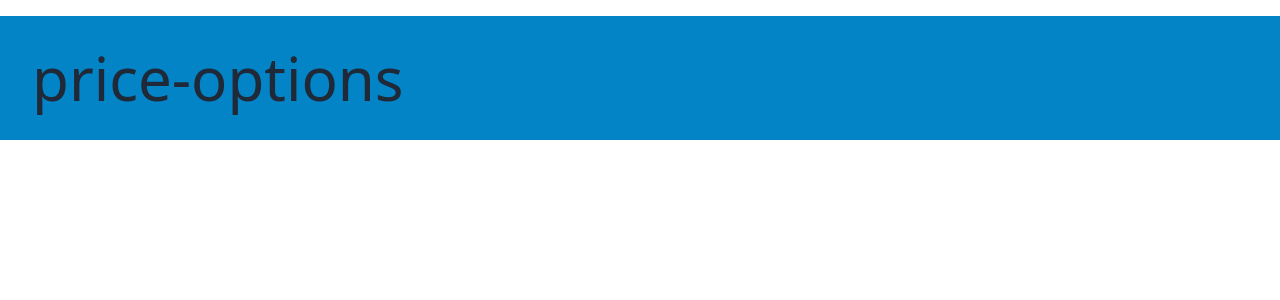
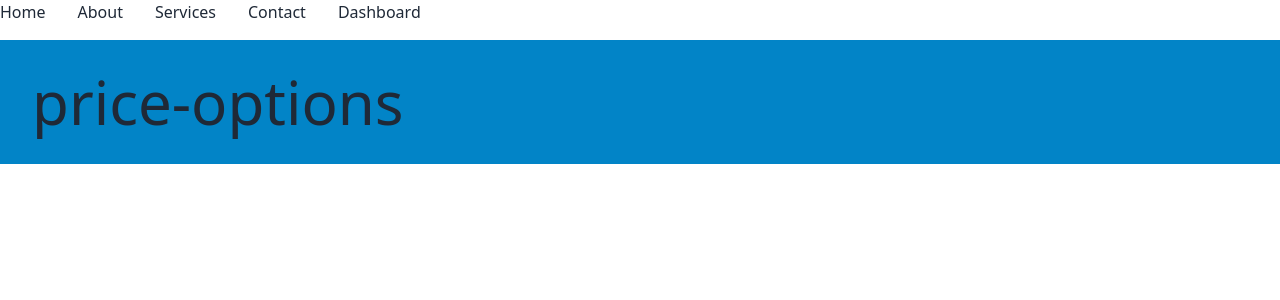
Before and after one commit to smhabib99-99/price-options, a React (Vite) app in the folder price-options/: page /dashboard in a window 1280 px wide. Shown: the top 300 px of the page. Built offline with nearby package versions, Linux system fonts and the light colour scheme.

Commit message:
navbar added successfully

```diff
--- a/price-options/src/App.jsx
+++ b/price-options/src/App.jsx
@@ -1,11 +1,13 @@
 import { useState } from 'react'
 import './App.css'
+import DaisyNav from './components/DaisyNav/DaisyNav'
+import NavBar from './components/NavBar/NavBar'
 
 function App() {
-  const [count, setCount] = useState(0)
-
   return (
     <>
+    {/* <DaisyNav></DaisyNav> */}
+    <NavBar></NavBar>
       <h1 className='text-6xl bg-sky-600 mt-4 p-8'>price-options</h1>
     </>
   )
--- /dev/null
+++ b/price-options/src/components/DaisyNav/DaisyNav.jsx
@@ -0,0 +1,49 @@
+import React from 'react';
+
+const DaisyNav = () => {
+    return (
+        <div>
+            <div className="navbar bg-base-100">
+                <div className="navbar-start">
+                    <div className="dropdown">
+                        <label tabIndex={0} className="btn btn-ghost lg:hidden">
+                            <svg xmlns="http://www.w3.org/2000/svg" className="h-5 w-5" fill="none" viewBox="0 0 24 24" stroke="currentColor"><path strokeLinecap="round" strokeLinejoin="round" strokeWidth="2" d="M4 6h16M4 12h8m-8 6h16" /></svg>
+                        </label>
+                        <ul tabIndex={0} className="menu menu-sm dropdown-content mt-3 z-[1] p-2 shadow bg-base-100 rounded-box w-52">
+                            <li><a>Item 1</a></li>
+                            <li>
+                                <a>Parent</a>
+                                <ul className="p-2">
+                                    <li><a>Submenu 1</a></li>
+                                    <li><a>Submenu 2</a></li>
+                                </ul>
+                            </li>
+                            <li><a>Item 3</a></li>
+                        </ul>
+                    </div>
+                    <a className="btn btn-ghost normal-case text-xl">daisyUI</a>
+                </div>
+                <div className="navbar-center hidden lg:flex">
+                    <ul className="menu menu-horizontal px-1">
+                        <li><a>Item 1</a></li>
+                        <li tabIndex={0}>
+                            <details>
+                                <summary>Parent</summary>
+                                <ul className="p-2">
+                                    <li><a>Submenu 1</a></li>
+                                    <li><a>Submenu 2</a></li>
+                                </ul>
+                            </details>
+                        </li>
+                        <li><a>Item 3</a></li>
+                    </ul>
+                </div>
+                <div className="navbar-end">
+                    <a className="btn">Button</a>
+                </div>
+            </div>
+        </div>
+    );
+};
+
+export default DaisyNav;
--- /dev/null
+++ b/price-options/src/components/Link/Link.jsx
@@ -0,0 +1,11 @@
+
+
+const Link = ({route}) => {
+    return (
+        <li className="mr-8">
+            <a href={route.path}>{route.name}</a>
+        </li>
+    );
+};
+
+export default Link;
--- /dev/null
+++ b/price-options/src/components/NavBar/NavBar.jsx
@@ -0,0 +1,30 @@
+import Link from "../Link/Link";
+
+
+const NavBar = () => {
+
+    const routes = [
+        { id: 1, path: '/', name: 'Home' },
+        { id: 2, path: '/about', name: 'About' },
+        { id: 3, path: '/services', name: 'Services' },
+        { id: 4, path: '/contact', name: 'Contact' },
+        { id: 5, path: '/dashboard', name: 'Dashboard' }
+    ];
+
+
+
+    return (
+        <nav>
+            <ul className="md:flex">
+                {
+                    routes.map(route =>
+                    // <link key={route.id} route={route}></link>
+                    <Link key={route.id} route={route}></Link>
+                        )
+                }
+            </ul>
+        </nav>
+    );
+};
+
+export default NavBar;
```
